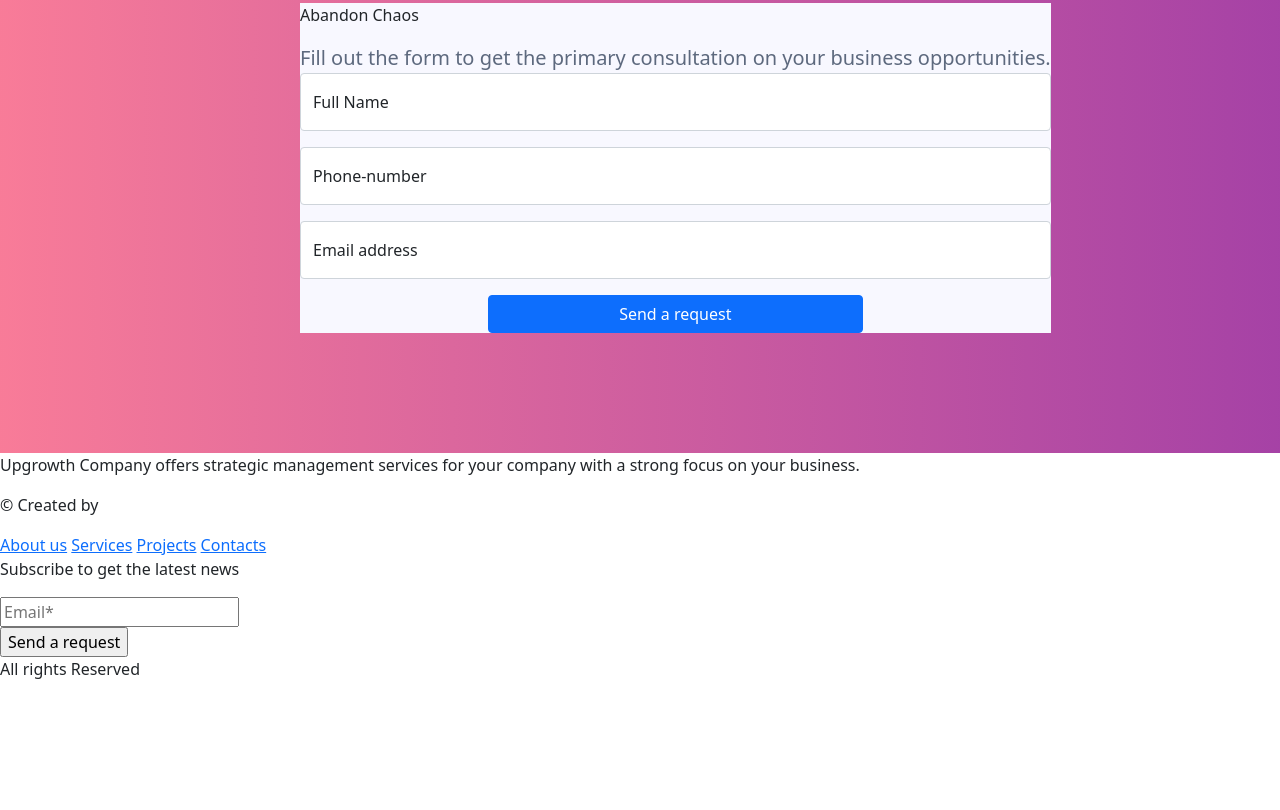
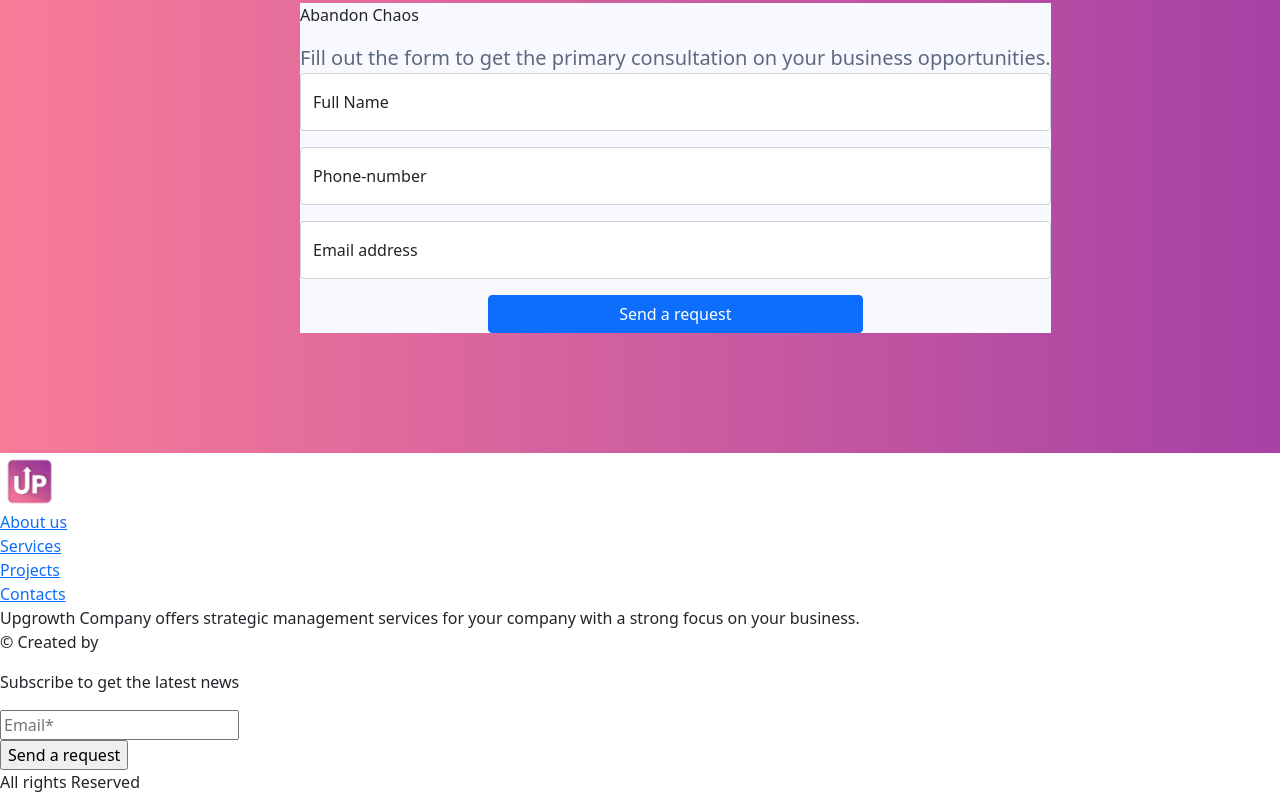
Before and after one commit to koldovsky/604-team-03, a plain HTML site: page services.html in a window 1280 px wide. Shown: the part 2838-3648 px from the top of the page. Before the commit the page ends 3535 px from the top, so only its background shows below. Drawn offline with nearby package versions, Linux system fonts and the light colour scheme.

Commit message:
Update services.html

```diff
--- a/services.html
+++ b/services.html
@@ -103,11 +103,12 @@
             </div>
             </section>
         </main>
-        <footer>
+
             <div class="w-selection">
              <div class="registr">
 
             <script src="js/clock.js"></script>
+
             <p class="Abandon-Chaos">Abandon Chaos</p>
 
             <span class="Text-content">Fill out the form to get the primary consultation on your business opportunities.</span>
@@ -138,14 +139,35 @@
 
         </div>
     </div>
-            <p>Upgrowth Company offers strategic management services for your company with a strong focus on your business.</p>
-            <p>© Created by</p>
-            <div class="menu">
+</main>
+    <footer>
+
+    <div class="w-selection-end">
+        <a class="banner" href="index.html">
+            <img src="img/img-about-us/logoaboutus.webp" width="200" alt="logo">
+        </a>
+        <div class="logo"></div>
+        <div class="menu_footer">
+            <div class="about-us">
                 <a href="about-us.html">About us</a>
-                <a href="services.html">Services</a>
-                <a href="projects.html">Projects</a>
+            </div>
+                <div class="services.html">
+                 <a href="services.html">Services</a>
+                </div>
+                <div class="projects.html">
+                  <a href="projects.html">Projects</a>
+                </div>
+                <div class="contacts.html">
                 <a href="contacts.html">Contacts</a>
             </div>
+        </div>
+
+            <span class ="w-text-content" >Upgrowth Company offers strategic management services for your company with a strong focus on your business.</span>
+            <p>© Created by</p>
+
+
+
+
             <p>Subscribe to get the latest news</p>
             <label>
                 <input type="email" name="user-email" placeholder="Email*">
```
